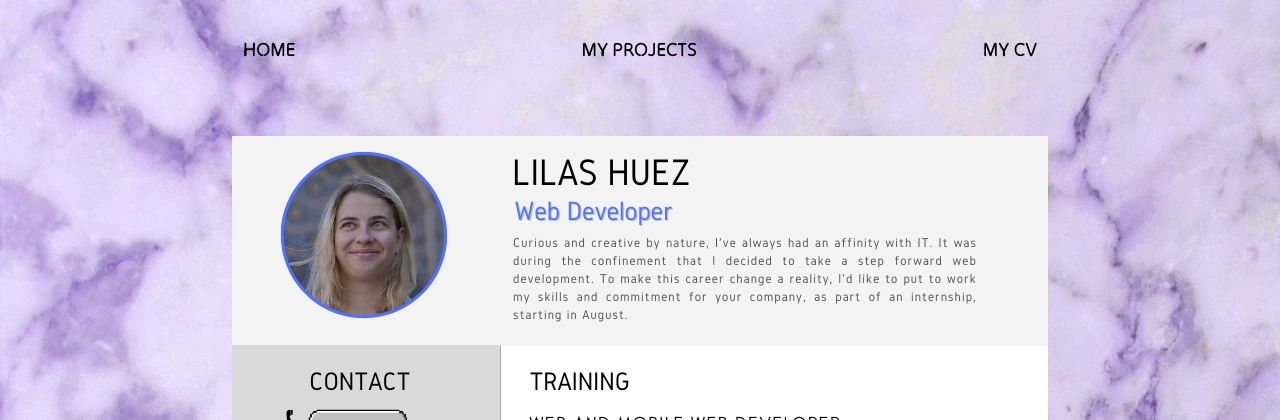
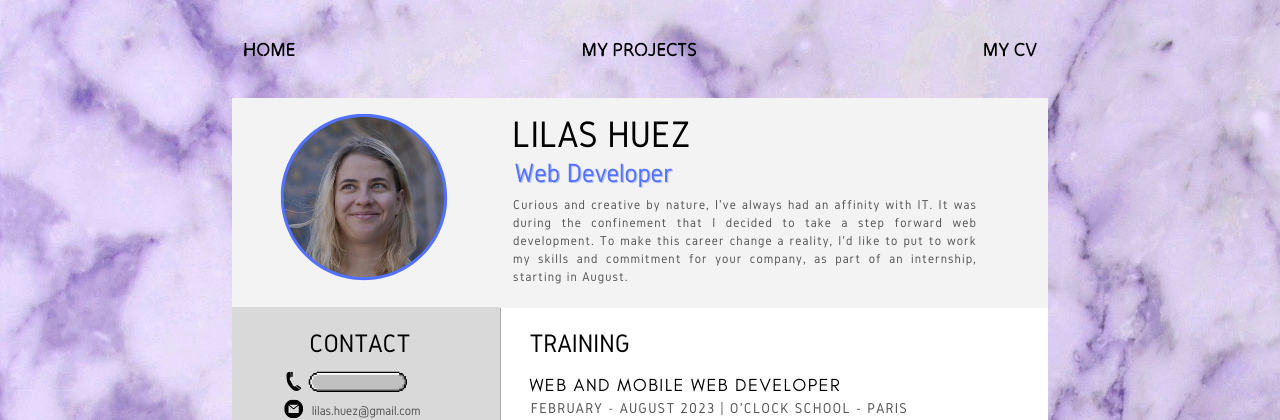
Before and after one commit to LilasHuez/LilasHuez.github.io, a PHP site: page /en/myCV.html in a window 1280 px wide. Shown: the top 420 px of the page. Run offline with PHP 8.4, Linux system fonts and the light colour scheme.

Commit message:
sizes fixed

```diff
--- a/css/style.css
+++ b/css/style.css
@@ -16,6 +16,17 @@ body {
 .header {
   padding: 30px 100px 0px 100px;
   text-align: center;
+  margin-bottom: 100px;
+}
+
+.headerCV {
+  padding: 30px 100px 0px 100px;
+  text-align: center;
+  margin-bottom: 10px;
+}
+
+.theme-disco .header {
+ margin-bottom: 0;
 }
 
 .slideInGif {
@@ -258,8 +269,8 @@ section {
 
 .container {
   background-color: rgba(228, 215, 245, 0.65); /* Change the color code and add the desired opacity */
-  position:absolute;
-  top: 20%;
+  position:relative;
+  /* top: 20%; */
   display: block;
   width: 100%;
   margin: auto;
--- a/en/myCV.html
+++ b/en/myCV.html
@@ -13,10 +13,10 @@
 
   <link rel="stylesheet" href="../css/style.css">
 </head>
+
 <body>
 <div class="cursor"></div>
-
-  <header class="header">
+  <header class="headerCV">
     <div class="header__container">
 
       <nav class="header__menu">
@@ -38,9 +38,6 @@
     <img src="../img/discoBall.gif" class="slideInGifCV">
   </header>
 
-  <br>
-  <br>
-  <br>
 
   <img src="../img/CV Lilas Huez EN.png" class="monCV">
 
--- a/html/mes_projets.html
+++ b/html/mes_projets.html
@@ -38,7 +38,6 @@
 
     </div>
   </header>
-
 
   <div class="container">
     <div class="tab-cont">
--- a/html/monCV.html
+++ b/html/monCV.html
@@ -16,7 +16,7 @@
 
 <body>
 <div class="cursor"></div>
-  <header class="header">
+  <header class="headerCV">
     <div class="header__container">
 
       <nav class="header__menu">
```
